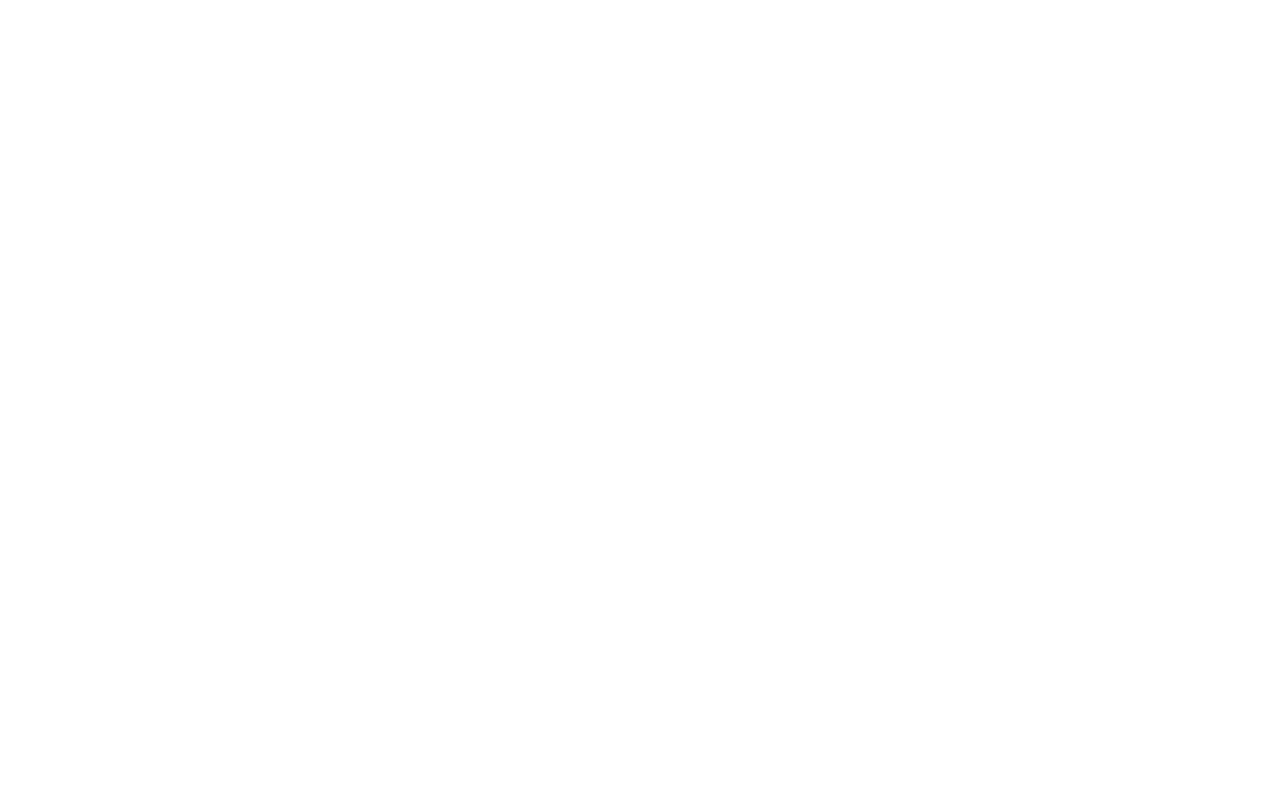
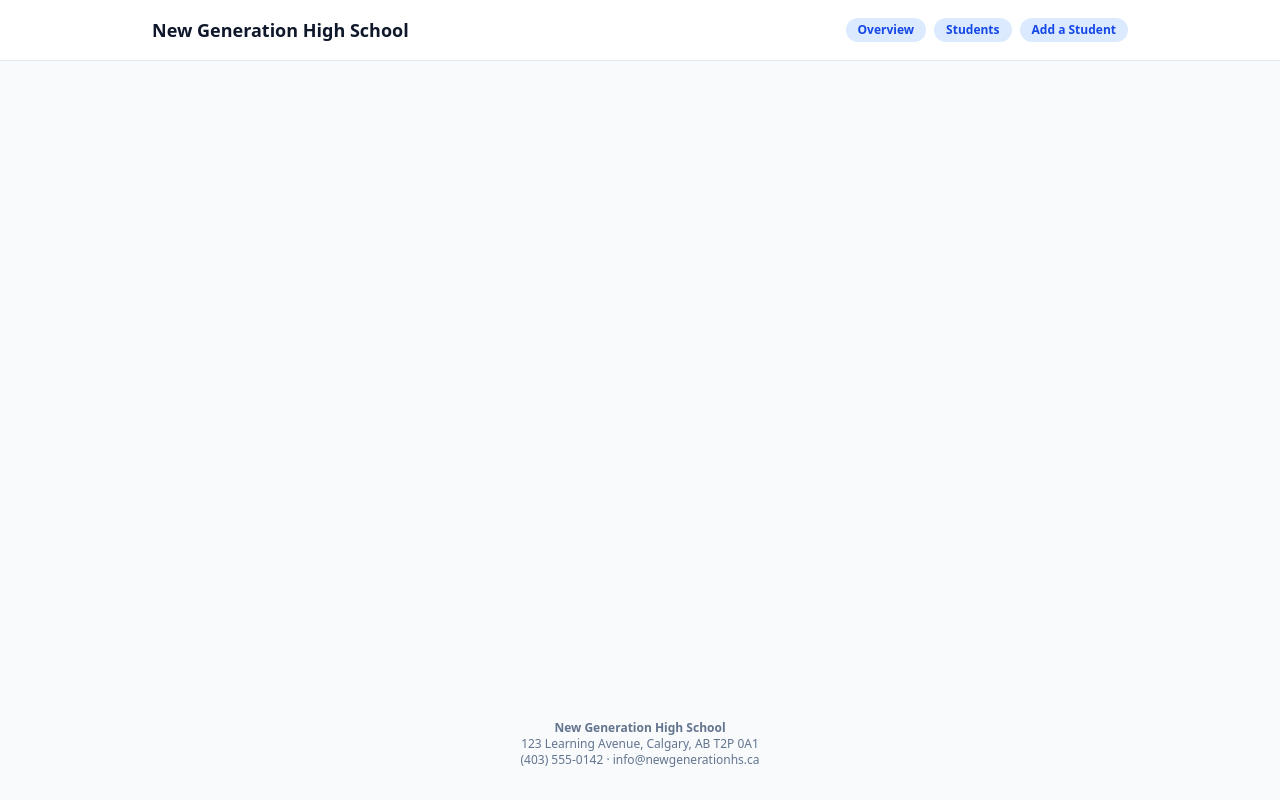
Before and after one commit to GGatti-Coding/Frontend-Dev-Assignment, a Next.js app: page / in a window 1280 px wide. Built offline with nearby package versions, Linux system fonts and the light colour scheme.

Commit message:
Footer done, implemented into layout.tsx

```diff
--- a/app/layout.tsx
+++ b/app/layout.tsx
@@ -1,6 +1,8 @@
 import type { Metadata } from "next";
 import { Geist, Geist_Mono } from "next/font/google";
 import "./globals.css";
+import Navbar from "@/components/Navbar";
+import Footer from "@/components/Footer";
 
 const geistSans = Geist({
   variable: "--font-geist-sans",
@@ -23,7 +25,11 @@ export default function RootLayout({ children }: LayoutProps<"/">) {
       lang="en"
       className={`${geistSans.variable} ${geistMono.variable} h-full antialiased`}
     >
-      <body className="min-h-full flex flex-col">{children}</body>
+      <body className="min-h-full flex flex-col bg-slate-50 text-slate-900">
+        <Navbar />
+        <main className="flex-1">{children}</main>
+        <Footer />
+      </body>
     </html>
   );
 }
--- a/components/Footer.tsx
+++ b/components/Footer.tsx
@@ -18,8 +18,17 @@ const schoolInfo = {
 
 const Footer = () => {
     return (
-        <footer>
+        <footer className="max-w-5xl mx-auto px-6 py-8 text-center text-xs text-slate-500">
+            {/* School name */}
+            <p className="font-semibold">{schoolInfo.name}</p>
 
+            {/* Contact details */}
+            <p>{schoolInfo.address}</p>
+            <p>
+                {schoolInfo.phone} · {schoolInfo.email}
+            </p>
         </footer>
     );
 };
+
+export default Footer;
```
